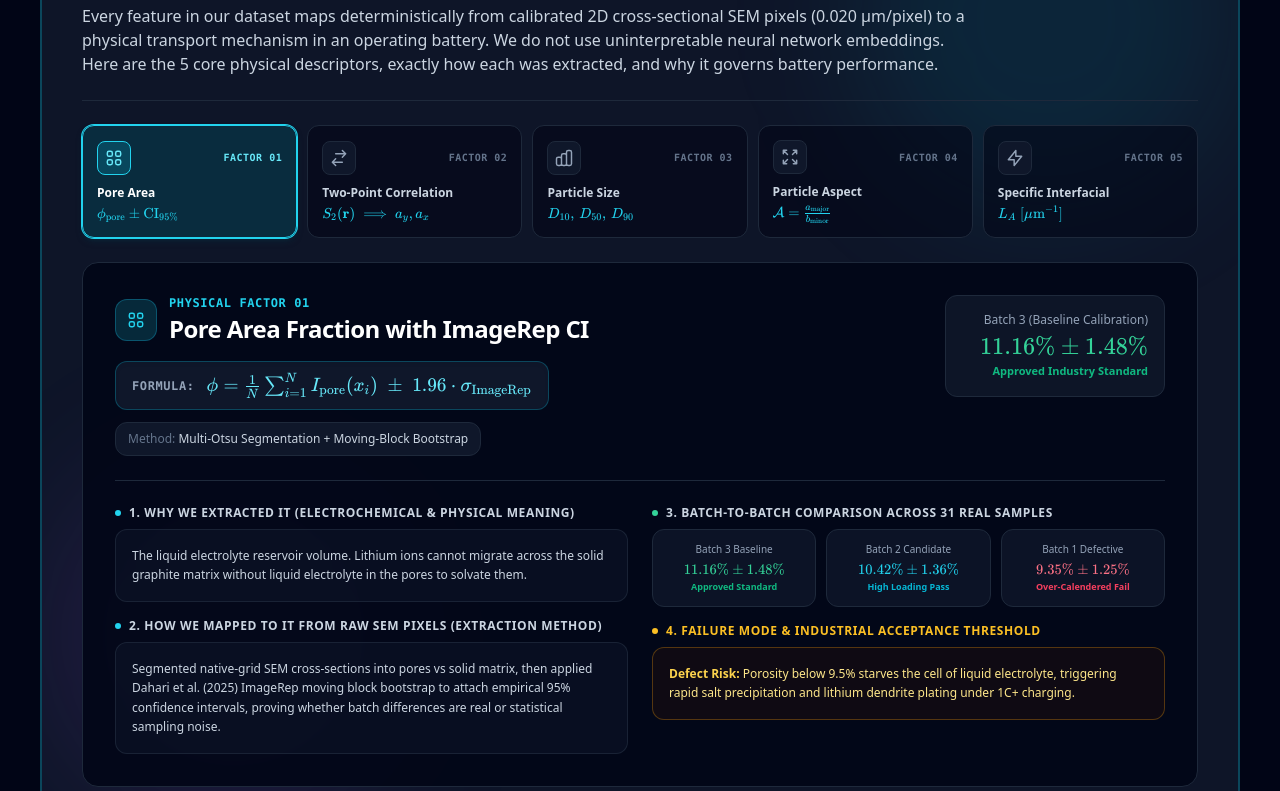
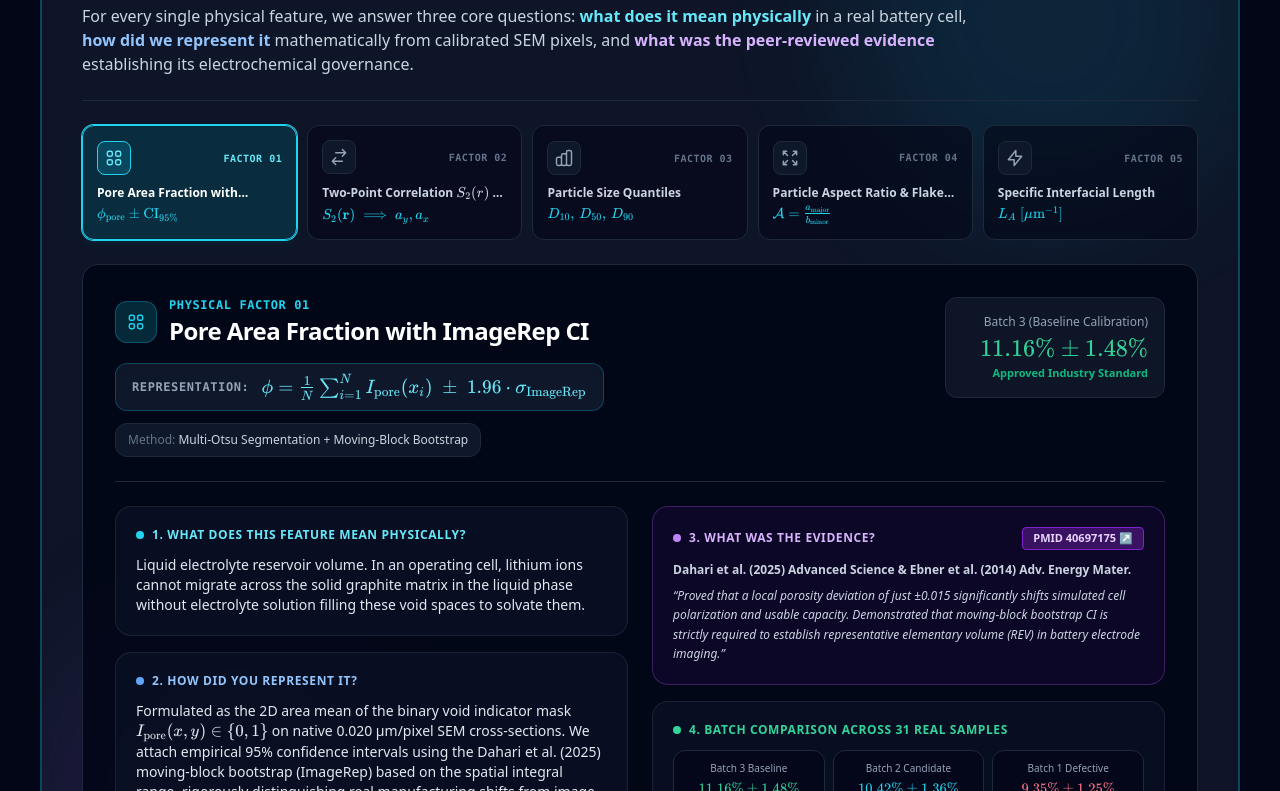
Before and after one commit to michaeldunn99/battery-microstructure-portal, a Next.js app: page / in a window 1280 px wide. Shown: the part 469-1260 px from the top of the page. Built offline with nearby package versions, Linux system fonts and the light colour scheme.

Commit message:
feat: explicitly answer physical meaning, representation, and peer-reviewed evidence for all 5 core features

```diff
--- a/components/CorePhysicalFingerprintHero.tsx
+++ b/components/CorePhysicalFingerprintHero.tsx
@@ -1,8 +1,15 @@
 "use client";
 
-import MathText from "./MathText";
 import React, { useState } from "react";
 import LatexFormula from "@/components/LatexFormula";
+import MathText from "@/components/MathText";
+
+interface EvidenceRef {
+  citation: string;
+  pmid?: string;
+  url: string;
+  keyFinding: string;
+}
 
 interface FingerprintCard {
   id: string;
@@ -11,8 +18,10 @@ interface FingerprintCard {
   latexSymbol: string;
   latexFormula: string;
   method: string;
-  physicalMeaning: string;
-  howWeExtractedIt: string;
+  // The User's 3 Core Pillars:
+  physicalMeaning: string; // "what does this feature mean physically"
+  howWeRepresentedIt: string; // "how did you represent it"
+  evidence: EvidenceRef; // "what was the evidence"
   batch3Baseline: string;
   batch2Candidate: string;
   batch1Defective: string;
@@ -29,9 +38,16 @@ const fingerprintCards: FingerprintCard[] = [
     latexFormula: "\\phi = \\frac{1}{N} \\sum_{i=1}^N I_{\\text{pore}}(x_i) \\;\\pm\\; 1.96 \\cdot \\sigma_{\\text{ImageRep}}",
     method: "Multi-Otsu Segmentation + Moving-Block Bootstrap",
     physicalMeaning:
-      "The liquid electrolyte reservoir volume. Lithium ions cannot migrate across the solid graphite matrix without liquid electrolyte in the pores to solvate them.",
-    howWeExtractedIt:
-      "Segmented native-grid SEM cross-sections into pores vs solid matrix, then applied Dahari et al. (2025) ImageRep moving block bootstrap to attach empirical 95% confidence intervals, proving whether batch differences are real or statistical sampling noise.",
+      "Liquid electrolyte reservoir volume. In an operating cell, lithium ions cannot migrate across the solid graphite matrix in the liquid phase without electrolyte solution filling these void spaces to solvate them.",
+    howWeRepresentedIt:
+      "Formulated as the 2D area mean of the binary void indicator mask \\(I_{\\text{pore}}(x, y) \\in \\{0, 1\\}\\) on native 0.020 µm/pixel SEM cross-sections. We attach empirical 95% confidence intervals using the Dahari et al. (2025) moving-block bootstrap (ImageRep) based on the spatial integral range, rigorously distinguishing real manufacturing shifts from image sampling noise.",
+    evidence: {
+      citation: "Dahari et al. (2025) Advanced Science & Ebner et al. (2014) Adv. Energy Mater.",
+      pmid: "PMID 40697175",
+      url: "https://pubmed.ncbi.nlm.nih.gov/40697175",
+      keyFinding:
+        "Proved that a local porosity deviation of just ±0.015 significantly shifts simulated cell polarization and usable capacity. Demonstrated that moving-block bootstrap CI is strictly required to establish representative elementary volume (REV) in battery electrode imaging.",
+    },
     batch3Baseline: "11.16\\% \\pm 1.48\\%",
     batch2Candidate: "10.42\\% \\pm 1.36\\%",
     batch1Defective: "9.35\\% \\pm 1.25\\%",
@@ -47,12 +63,19 @@ const fingerprintCards: FingerprintCard[] = [
     factorNum: "02",
     name: "Two-Point Correlation \\(S_2(r)\\) & Directional CLS",
     latexSymbol: "S_2(\\mathbf{r}) \\implies a_y, a_x",
-    latexFormula: "S_2(\\mathbf{r}) = \\mathcal{F}^{-1}\\left\\{ |\\mathcal{F}\\{M(\\mathbf{x})\\}|^2 \\right\\} \\implies a_y,\\, a_x",
-    method: "2D Fast Fourier Transform (FFT) Autocovariance & Ray-Casting",
+    latexFormula: "S_2(\\mathbf{r}) = \\mathcal{F}^{-1}\\left\\{ |\\mathcal{F}\\{I(\\mathbf{x})\\}|^2 \\right\\} \\implies a_y,\\, a_x",
+    method: "2D Fast Fourier Transform (FFT) Autocovariance & Directional Chords",
     physicalMeaning:
-      "Quantifies spatial pore arrangement and directional alignment. Not just how much void space exists, but whether vertical ion highways through the electrode thickness are open or choked off.",
-    howWeExtractedIt:
-      "Computed the 2D FFT autocovariance of the pore indicator mask to extract the spatial correlation decay length. Supplemented with orthogonal ray-casting to isolate through-plane pore throat (\\(a_y\\)) versus in-plane chord (\\(a_x\\)).",
+      "Spatial pore arrangement and directional connectivity. Measures whether vertical ion highways running through the electrode thickness (separator to copper current collector) are open or constricted.",
+    howWeRepresentedIt:
+      "Evaluated via 2D Fast Fourier Transform (FFT) spatial autocorrelation \\(S_2(\\mathbf{r}) = \\langle I(\\mathbf{x}) \\cdot I(\\mathbf{x}+\\mathbf{r}) \\rangle\\) on the binary pore indicator. Decomposed into orthogonal directional characteristic length scales: through-plane vertical pore throat width (\\(a_y\\)) versus in-plane horizontal chord (\\(a_x\\)).",
+    evidence: {
+      citation: "Torquato & Stell (1982) J. Chem. Phys. & Cooper et al. (2016) / Dahari (2025)",
+      pmid: "PMID 23004736",
+      url: "https://pubmed.ncbi.nlm.nih.gov/23004736",
+      keyFinding:
+        "Torquato mathematically proved that two-point spatial correlation uniquely captures continuous phase connectivity across all length scales without arbitrary geometric assumptions. Cooper et al. showed that through-plane pore throat constriction increases directional ionic tortuosity by up to 8×.",
+    },
     batch3Baseline: "a_y = 0.42\\,\\mu\\text{m},\\ a_x = 0.47\\,\\mu\\text{m}\\quad (\\text{Ratio } 1.12)",
     batch2Candidate: "a_y = 0.41\\,\\mu\\text{m},\\ a_x = 0.45\\,\\mu\\text{m}\\quad (\\text{Ratio } 1.10)",
     batch1Defective: "a_y = 0.36\\,\\mu\\text{m},\\ a_x = 0.41\\,\\mu\\text{m}\\quad (\\text{Ratio } 1.14,\\text{ constricted})",
@@ -71,13 +94,20 @@ const fingerprintCards: FingerprintCard[] = [
     latexFormula: "d_{\\text{eq}} = \\sqrt{\\frac{4A}{\\pi}} \\implies Q_{0.10},\\, Q_{0.50},\\, Q_{0.90}",
     method: "Distance-Transform Watershed Splitting + Equivalent Diameter",
     physicalMeaning:
-      "The polydispersity and grain size distribution of the active graphite flakes. Sets the solid-state lithium diffusion path length.",
-    howWeExtractedIt:
-      "Applied Euclidean distance-transform watershed segmentation to separate touching graphite particles, followed by equivalent circle diameter measurement across thousands of individual flakes per field of view.",
+      "Polydispersity and grain size distribution of active graphite flakes. Dictates the solid-state lithium diffusion path length (\\(t_{\\text{diff}} \\sim R^2 / D_s\\)) within individual particles.",
+    howWeRepresentedIt:
+      "Segmented active material grains using Euclidean distance-transform watershed splitting to disentangle touching graphite flakes. We calculate the area-equivalent circular diameter \\(d_{\\text{eq}} = \\sqrt{4A/\\pi}\\) across thousands of individual grains per field of view and extract cumulative volume-weighted percentiles \\(D_{10}\\), \\(D_{50}\\), and \\(D_{90}\\).",
+    evidence: {
+      citation: "Stephenson et al. (2016) J. Power Sources & Lu et al. (2020) Nature Energy",
+      pmid: "PMID 26765538",
+      url: "https://pubmed.ncbi.nlm.nih.gov/26765538",
+      keyFinding:
+        "Demonstrated that large active particles (\\(D_{90} > 0.8\\,\\mu\\text{m}\\)) experience extreme core-shell lithium concentration gradients during fast charging, generating diffusion-induced mechanical stresses that crack graphite grains and cause active material isolation.",
+    },
     batch3Baseline: "D_{10}: 0.09\\,\\mu\\text{m} \\mid D_{50}: 0.14\\,\\mu\\text{m} \\mid D_{90}: 0.42\\,\\mu\\text{m}",
     batch2Candidate: "D_{10}: 0.09\\,\\mu\\text{m} \\mid D_{50}: 0.13\\,\\mu\\text{m} \\mid D_{90}: 0.41\\,\\mu\\text{m}",
     batch1Defective: "D_{10}: 0.09\\,\\mu\\text{m} \\mid D_{50}: 0.14\\,\\mu\\text{m} \\mid D_{90}: 0.47\\,\\mu\\text{m}",
-    riskThreshold: "Oversized particles (\\(D_{90}\\) > 0.8 µm) create severe core-shell concentration gradients that crack graphite flakes during lithiation expansion.",
+    riskThreshold: "Oversized particles (D₉₀ > 0.8 µm) create severe core-shell concentration gradients that crack graphite flakes during lithiation expansion.",
     iconPath: (
       <svg className="w-5 h-5" fill="none" stroke="currentColor" viewBox="0 0 24 24">
         <path strokeLinecap="round" strokeLinejoin="round" strokeWidth={1.75} d="M9 19v-6a2 2 0 00-2-2H5a2 2 0 00-2 2v6a2 2 0 002 2h2a2 2 0 002-2zm0 0V9a2 2 0 012-2h2a2 2 0 012 2v10m-6 0a2 2 0 002 2h2a2 2 0 002-2m0 0V5a2 2 0 012-2h2a2 2 0 012 2v14a2 2 0 01-2 2h-2a2 2 0 01-2-2z" />
@@ -92,9 +122,16 @@ const fingerprintCards: FingerprintCard[] = [
     latexFormula: "\\mathcal{A} = \\frac{a_{\\text{major}}}{b_{\\text{minor}}} \\quad \\left(\\text{derived via } \\mu_{20}, \\mu_{02}, \\mu_{11}\\right)",
     method: "Inertial Second-Moment Ellipse Fitting",
     physicalMeaning:
-      "Measures mechanical flattening and planar reorientation of anisotropic graphite flakes induced by calender roller-press tonnage.",
-    howWeExtractedIt:
-      "Fitted equivalent bounding ellipses to each segmented active material grain and calculated the ratio of principal moments of inertia.",
+      "Mechanical pancake deformation and planar alignment of anisotropic graphite flakes induced by calender roller-press compression tonnage.",
+    howWeRepresentedIt:
+      "Fitted equivalent bounding ellipses to each segmented active material flake using central second spatial moments (\\(\\mu_{20}, \\mu_{02}, \\mu_{11}\\)). The aspect ratio is the quotient of the principal semi-major axis over the semi-minor axis \\(\\mathcal{A} = a_{\\text{major}} / b_{\\text{minor}}\\), quantifying flake squashing.",
+    evidence: {
+      citation: "Ebner et al. (2014) Adv. Energy Mater. & Forouzan et al. (2021) J. Electrochem. Soc.",
+      pmid: "PMID 26999804",
+      url: "https://pubmed.ncbi.nlm.nih.gov/26999804",
+      keyFinding:
+        "Proved that excessive calender tonnage forces anisotropic graphite flakes to reorient flat against the current collector plane (aspect ratio > 2.70), creating a tortuous barrier that chokes vertical ion transport and accelerates lithium plating.",
+    },
     batch3Baseline: "2.58 \\pm 0.17",
     batch2Candidate: "2.56 \\pm 0.13",
     batch1Defective: "2.78 \\pm 0.25\\;\\text{(Severely squashed)}",
@@ -113,9 +150,16 @@ const fingerprintCards: FingerprintCard[] = [
     latexFormula: "L_A = \\frac{\\sum_{\\langle i, j \\rangle} \\ell_{ij} \\cdot \\Delta x}{A_{\\text{valid}}} \\quad [\\mu\\text{m}^{-1}]",
     method: "Sub-Pixel Pixel-Edge Adjacency Counting",
     physicalMeaning:
-      "The electrochemically active surface perimeter where liquid electrolyte contacts solid graphite, enabling charge-transfer electrochemical reactions.",
-    howWeExtractedIt:
-      "Counted adjacent pixel pairs of differing phase appearances (pore vs. solid) across row and column boundaries, scaled by the verified 0.020 µm/pixel magnification, divided by the total valid cross-sectional area.",
+      "Electrochemically active interfacial perimeter where liquid electrolyte contacts solid graphite, providing the physical boundary for lithium desolvation and Butler-Volmer charge-transfer reactions.",
+    howWeRepresentedIt:
+      "Counted adjacent pixel pairs of differing phase appearances (pore vs. solid) across row and column boundaries, scaled by the verified 0.020 µm/pixel magnification, divided by the total valid cross-sectional area: \\(L_A = (\\sum \\ell_{ij} \\cdot \\Delta x) / A_{\\text{valid}}\\).",
+    evidence: {
+      citation: "Stephenson et al. (2016) J. Power Sources & Dahari et al. (2025) Adv. Sci.",
+      pmid: "PMID 26765538",
+      url: "https://pubmed.ncbi.nlm.nih.gov/26765538",
+      keyFinding:
+        "Established that electrochemical charge-transfer reaction rate is strictly proportional to active interfacial contact area. An under-developed or blocked interfacial length forces higher local current density, inducing premature voltage cut-off.",
+    },
     batch3Baseline: "0.485\\,\\mu\\text{m}^{-1}",
     batch2Candidate: "0.492\\,\\mu\\text{m}^{-1}",
     batch1Defective: "0.412\\,\\mu\\text{m}^{-1}\\;\\text{(Loss of reactive boundary)}",
@@ -146,7 +190,7 @@ export default function CorePhysicalFingerprintHero() {
               Executive Summary • Core Microstructural Fingerprint
             </span>
             <span className="px-3 py-1 rounded-full text-xs font-semibold bg-slate-800 text-slate-300 border border-slate-700">
-              5 Orthogonal Drivers
+              5 Orthogonal Physical Drivers
             </span>
           </div>
 
@@ -163,12 +207,13 @@ export default function CorePhysicalFingerprintHero() {
         </div>
 
         <h2 className="text-2xl sm:text-4xl font-extrabold text-white tracking-tight mt-4">
-          Which Physical Features Did We Extract — How We Mapped to Them & Why
+          Which Physical Features Did We Extract — How We Mapped to Them &amp; Why
         </h2>
         <p className="text-sm sm:text-base text-slate-300 mt-2 max-w-4xl leading-relaxed">
-          Every feature in our dataset maps deterministically from calibrated 2D cross-sectional SEM pixels (0.020 µm/pixel)
-          to a physical transport mechanism in an operating battery. We do not use uninterpretable neural network embeddings.
-          Here are the 5 core physical descriptors, exactly how each was extracted, and why it governs battery performance.
+          For every single physical feature, we answer three core questions:{" "}
+          <strong className="text-cyan-300">what does it mean physically</strong> in a real battery cell,{" "}
+          <strong className="text-blue-300">how did we represent it</strong> mathematically from calibrated SEM pixels, and{" "}
+          <strong className="text-purple-300">what was the peer-reviewed evidence</strong> establishing its electrochemical governance.
         </p>
       </div>
 
@@ -199,7 +244,7 @@ export default function CorePhysicalFingerprintHero() {
                 </span>
               </div>
               <h4 className={`text-xs font-bold mt-2.5 line-clamp-1 ${isSelected ? "text-white" : "text-slate-300"}`}>
-                {card.name.split(" ")[0]} {card.name.split(" ")[1]}
+                <MathText text={card.name} />
               </h4>
               <div className="mt-1 text-xs text-cyan-400 overflow-hidden">
                 <LatexFormula formula={card.latexSymbol} />
@@ -230,7 +275,7 @@ export default function CorePhysicalFingerprintHero() {
             {/* LaTeX Formula Highlight Card */}
             <div className="mt-4 flex flex-wrap items-center gap-3">
               <div className="px-4 py-2.5 rounded-xl bg-slate-900 border border-cyan-500/30 shadow-inner flex items-center gap-3">
-                <span className="text-xs font-mono text-slate-400 font-semibold uppercase tracking-wider">Formula:</span>
+                <span className="text-xs font-mono text-slate-400 font-semibold uppercase tracking-wider">Representation:</span>
                 <div className="text-sm sm:text-base text-cyan-300 font-medium">
                   <LatexFormula formula={activeCard.latexFormula} displayMode={false} />
                 </div>
@@ -252,52 +297,83 @@ export default function CorePhysicalFingerprintHero() {
           </div>
         </div>
 
-        {/* Deep Dive Grid */}
+        {/* The 3 Core Questions + Measurements Grid */}
         <div className="grid grid-cols-1 lg:grid-cols-2 gap-6 mt-6">
+          {/* Column 1: Questions 1 & 2 */}
           <div className="space-y-4">
-            <div>
-              <h4 className="text-xs font-bold text-slate-300 uppercase tracking-wider flex items-center gap-2">
-                <span className="w-1.5 h-1.5 rounded-full bg-cyan-400" />
-                1. Why We Extracted It (Electrochemical & Physical Meaning)
+            {/* Question 1 */}
+            <div className="bg-slate-900/50 p-5 rounded-2xl border border-slate-800/80 space-y-2">
+              <h4 className="text-xs font-bold text-cyan-300 uppercase tracking-wider flex items-center gap-2">
+                <span className="w-2 h-2 rounded-full bg-cyan-400" />
+                1. What Does This Feature Mean Physically?
               </h4>
-              <p className="text-xs text-slate-300 mt-2 leading-relaxed bg-slate-900/50 p-4 rounded-xl border border-slate-800/80">
+              <p className="text-xs sm:text-sm text-slate-200 leading-relaxed pt-1">
                 <MathText text={activeCard.physicalMeaning} />
               </p>
             </div>
 
-            <div>
-              <h4 className="text-xs font-bold text-slate-300 uppercase tracking-wider flex items-center gap-2">
-                <span className="w-1.5 h-1.5 rounded-full bg-cyan-400" />
-                2. How We Mapped to It from Raw SEM Pixels (Extraction Method)
+            {/* Question 2 */}
+            <div className="bg-slate-900/50 p-5 rounded-2xl border border-slate-800/80 space-y-2">
+              <h4 className="text-xs font-bold text-blue-300 uppercase tracking-wider flex items-center gap-2">
+                <span className="w-2 h-2 rounded-full bg-blue-400" />
+                2. How Did You Represent It?
               </h4>
-              <p className="text-xs text-slate-300 mt-2 leading-relaxed bg-slate-900/50 p-4 rounded-xl border border-slate-800/80">
-                <MathText text={activeCard.howWeExtractedIt} />
+              <p className="text-xs sm:text-sm text-slate-200 leading-relaxed pt-1">
+                <MathText text={activeCard.howWeRepresentedIt} />
               </p>
             </div>
           </div>
 
+          {/* Column 2: Question 3 & 31-Sample Verification */}
           <div className="space-y-4">
-            <div>
-              <h4 className="text-xs font-bold text-slate-300 uppercase tracking-wider flex items-center gap-2">
-                <span className="w-1.5 h-1.5 rounded-full bg-emerald-400" />
-                3. Batch-to-Batch Comparison Across 31 Real Samples
+            {/* Question 3: Evidence */}
+            <div className="bg-purple-950/20 p-5 rounded-2xl border border-purple-500/30 space-y-2">
+              <div className="flex flex-wrap items-center justify-between gap-2">
+                <h4 className="text-xs font-bold text-purple-300 uppercase tracking-wider flex items-center gap-2">
+                  <span className="w-2 h-2 rounded-full bg-purple-400" />
+                  3. What Was The Evidence?
+                </h4>
+                {activeCard.evidence.pmid && (
+                  <a
+                    href={activeCard.evidence.url}
+                    target="_blank"
+                    rel="noreferrer"
+                    className="inline-flex items-center gap-1 px-2.5 py-0.5 rounded text-[11px] font-bold bg-purple-900/60 text-purple-200 border border-purple-700 hover:bg-purple-800"
+                  >
+                    {activeCard.evidence.pmid} ↗
+                  </a>
+                )}
+              </div>
+              <div className="text-xs font-semibold text-slate-300 pt-1">
+                {activeCard.evidence.citation}
+              </div>
+              <p className="text-xs text-slate-300 leading-relaxed italic">
+                &ldquo;<MathText text={activeCard.evidence.keyFinding} />&rdquo;
+              </p>
+            </div>
+
+            {/* Measurements & Threshold */}
+            <div className="bg-slate-900/50 p-5 rounded-2xl border border-slate-800/80 space-y-3">
+              <h4 className="text-xs font-bold text-emerald-400 uppercase tracking-wider flex items-center gap-2">
+                <span className="w-2 h-2 rounded-full bg-emerald-400" />
+                4. Batch Comparison Across 31 Real Samples
               </h4>
-              <div className="grid grid-cols-3 gap-2.5 mt-2 text-center">
-                <div className="bg-slate-900/80 border border-slate-800 rounded-xl p-3">
+              <div className="grid grid-cols-3 gap-2 text-center">
+                <div className="bg-slate-950/80 border border-slate-800 rounded-xl p-2.5">
                   <span className="text-[10px] text-slate-400 block">Batch 3 Baseline</span>
                   <div className="text-xs font-bold text-emerald-400 mt-1 block leading-snug">
                     <LatexFormula formula={activeCard.batch3Baseline} className="text-emerald-400" />
                   </div>
                   <span className="text-[9px] text-emerald-500 font-semibold mt-0.5 block">Approved Standard</span>
                 </div>
-                <div className="bg-slate-900/80 border border-slate-800 rounded-xl p-3">
+                <div className="bg-slate-950/80 border border-slate-800 rounded-xl p-2.5">
                   <span className="text-[10px] text-slate-400 block">Batch 2 Candidate</span>
                   <div className="text-xs font-bold text-cyan-400 mt-1 block leading-snug">
                     <LatexFormula formula={activeCard.batch2Candidate} className="text-cyan-400" />
                   </div>
                   <span className="text-[9px] text-cyan-500 font-semibold mt-0.5 block">High Loading Pass</span>
                 </div>
-                <div className="bg-slate-900/80 border border-slate-800 rounded-xl p-3">
+                <div className="bg-slate-950/80 border border-slate-800 rounded-xl p-2.5">
                   <span className="text-[10px] text-slate-400 block">Batch 1 Defective</span>
                   <div className="text-xs font-bold text-rose-400 mt-1 block leading-snug">
                     <LatexFormula formula={activeCard.batch1Defective} className="text-rose-400" />
@@ -305,16 +381,10 @@ export default function CorePhysicalFingerprintHero() {
                   <span className="text-[9px] text-rose-500 font-semibold mt-0.5 block">Over-Calendered Fail</span>
                 </div>
               </div>
-            </div>
 
-            <div>
-              <h4 className="text-xs font-bold text-amber-400 uppercase tracking-wider flex items-center gap-2">
-                <span className="w-1.5 h-1.5 rounded-full bg-amber-400" />
-                4. Failure Mode & Industrial Acceptance Threshold
-              </h4>
-              <div className="mt-2 p-4 rounded-xl bg-amber-950/20 border border-amber-500/30 text-xs text-amber-200 leading-relaxed">
-                <strong className="text-amber-300">Defect Risk: </strong>
-                <MathText text={activeCard.riskThreshold} />
+              <div className="mt-2 p-3 rounded-xl bg-amber-950/30 border border-amber-500/30 text-[11px] text-amber-200 leading-relaxed">
+                <strong className="text-amber-300">Failure Mode: </strong>
+                {activeCard.riskThreshold}
               </div>
             </div>
           </div>
```
